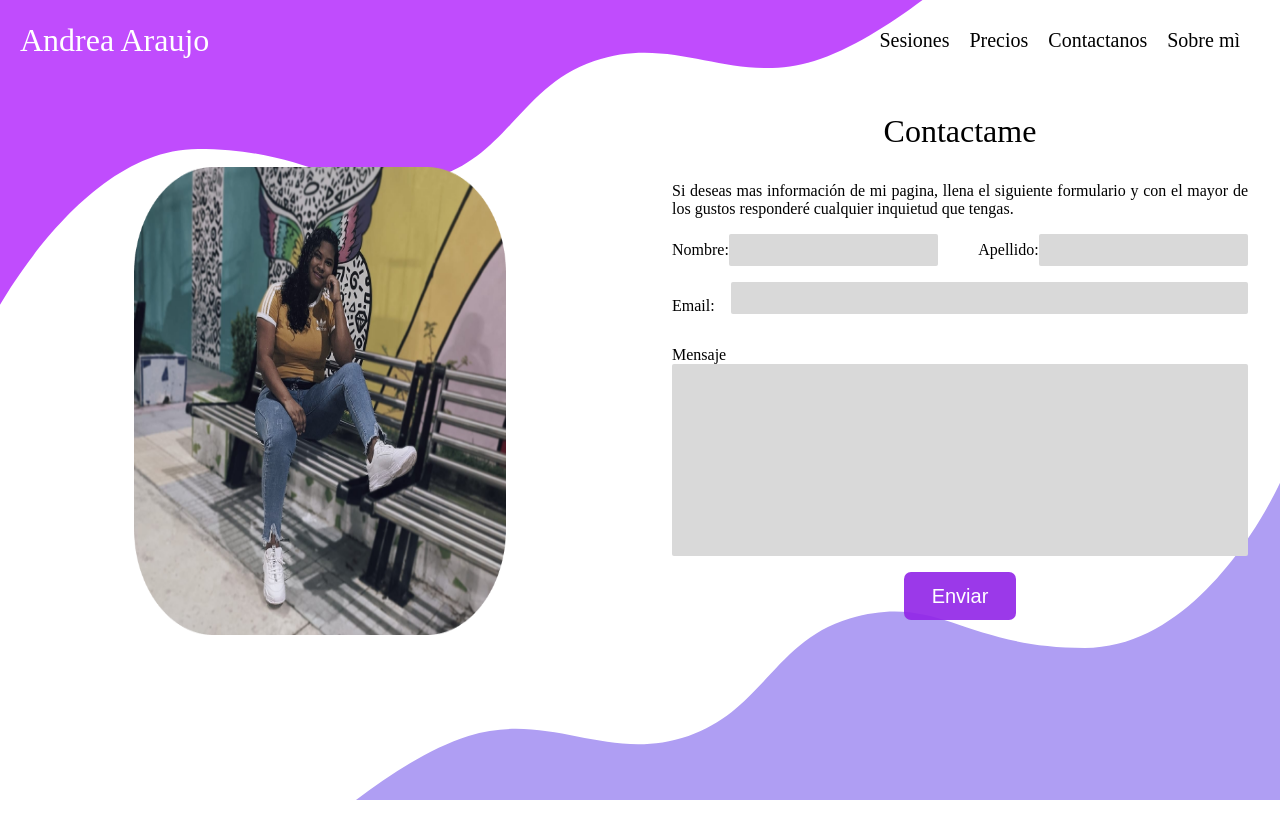
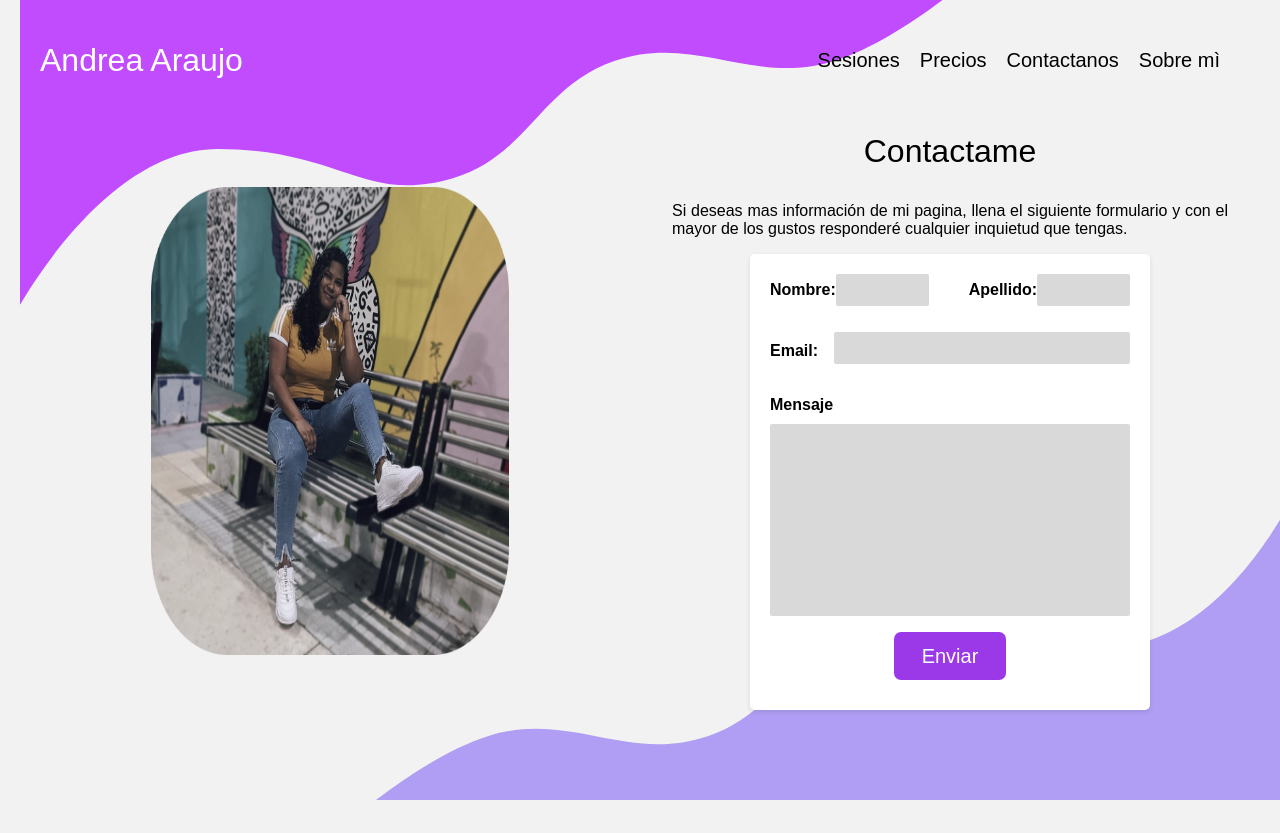
Before and after one commit to ANKAPOTHOGRAPY/ankaphoto, a React (Vite) app: page /contactanos in a window 1280 px wide. Before the commit the page ends 800 px from the top, so only its background shows below. Built offline with nearby package versions, Linux system fonts and the light colour scheme.

Commit message:
formulario mas diseño

```diff
--- /dev/null
+++ b/src/Pages/Formularios/formulario.jsx
@@ -0,0 +1,44 @@
+import React from 'react';
+import './formulario.scss';
+import { Header } from '../../components/Navegacion/Header';
+import { Link } from 'react-router-dom';
+function formulario() {
+  return (
+    <>
+
+      <Header />
+      <h1>Agendar y Pagar Sesión de Fotografía</h1>
+      <form>
+      <label for="nombre">Nombre:</label><input type="text" id="nombre" name="nombre" required></input>
+      <label for="email">Email:</label>
+      <input type="email" id="email" name="email" required></input>
+
+      <label for="telefono">Teléfono:</label>
+      <input type="tel" id="telefono" name="telefono" required></input>
+
+      <label for="fecha">Fecha preferida:</label>
+      <input type="date" id="fecha" name="fecha" required></input>
+
+      <label for="hora">Hora preferida:</label>
+      <input type="time" id="hora" name="hora" required></input>
+
+      <label for="plan">Seleccionar plan:</label>
+      <select id="plan" name="plan">
+        <option value="basico">Plan Básico</option>
+        <option value="premium">Plan Premium</option>
+        <option value="evento">Plan de Evento Especial</option>
+      </select>
+
+      <label for="tarjeta">Número de tarjeta:</label>
+      <input type="text" id="tarjeta" name="tarjeta" required></input>
+
+      <label for="cvv">CVV:</label>
+      <input type="text" id="cvv" name="cvv" required></input>
+
+      <input type="submit" value="Pagar"></input>
+    </form>
+    </>
+  );
+}
+
+export { formulario };
--- /dev/null
+++ b/src/Pages/Formularios/formulario.scss
@@ -0,0 +1,60 @@
+body {
+    font-family: Arial, sans-serif;
+    background-color: #f2f2f2;
+    padding: 20px;
+  }
+
+  h1 {
+    text-align: center;
+    color: #333;
+  }
+
+  form {
+    max-width: 400px;
+    margin: 0 auto;
+    background-color: #fff;
+    padding: 20px;
+    border-radius: 5px;
+    box-shadow: 0 2px 5px rgba(0, 0, 0, 0.1);
+  }
+
+  label, input, select {
+    display: block;
+    margin-bottom: 10px;
+  }
+
+  label {
+    font-weight: bold;
+  }
+
+  input[type="text"],
+  input[type="email"],
+  input[type="tel"],
+  input[type="date"],
+  input[type="time"],
+  input[type="submit"],
+  select {
+    width: 100%;
+    padding: 10px;
+    border: 1px solid #ccc;
+    border-radius: 4px;
+  }
+
+  input[type="submit"] {
+    background-color: #007bff;
+    color: #fff;
+    border: none;
+    padding: 10px 20px;
+    cursor: pointer;
+    border-radius: 4px;
+    transition: background-color 0.3s ease;
+  }
+
+  input[type="submit"]:hover {
+    background-color: #0056b3;
+  }
+
+  .error {
+    color: red;
+    margin-top: 5px;
+  }
--- a/src/Pages/Menu/Home.scss
+++ b/src/Pages/Menu/Home.scss
@@ -7,6 +7,7 @@
     height: 100vh;
     overflow: hidden;
     img{
+        position: relative;
         width: 100%;
         height: 100%;
         object-fit: cover;
--- a/src/Pages/Precio/Price.jsx
+++ b/src/Pages/Precio/Price.jsx
@@ -2,6 +2,8 @@ import React from "react";
 import '../Precio/Price.scss';
 import { Header } from '../../components/Navegacion/Header';
 import Fondo from '../../../public/fondoPrice.svg';
+import { Link } from "react-router-dom";
+import { formulario } from "../Formularios/formulario";
 
 function Price(){
     return(
@@ -26,7 +28,7 @@ function Price(){
                             <li>Galería en línea privada para ver y compartir las fotos.</li>
 
                         </p>
-                        <a href="/" className="BtnAgendar">Agendar</a>
+                        <Link to= '/formulario' className="BtnAgendar">Agendar</Link>
                     </div>
                     <div className="price Foto">
                         <a href="/">Sesión Premium</a>
@@ -37,7 +39,7 @@ function Price(){
                             <li>Edición profesional de las imágenes seleccionadas.</li>
                             <li>Galería en línea privada para ver y compartir las fotos.</li>
                         </p>
-                        <a href="/" className="BtnAgendar">Agendar</a>
+                        <Link to= '/formulario' className="BtnAgendar">Agendar</Link>
                     </div>
                     <div className="price Digital">
                         <a href="/">Sesión de Evento Especial</a>
@@ -48,7 +50,7 @@ function Price(){
                             <li>Entrega de fotografías digitales en alta resolución.</li>
                             <li>Edición profesional de las imágenes seleccionadas.</li>
                         </p>
-                        <a href="/" className="BtnAgendar">Agendar</a>
+                        <Link to= '/formulario' className="BtnAgendar">Agendar</Link>
                     </div>
                  </div>
             </div>
--- a/src/components/Description/About.scss
+++ b/src/components/Description/About.scss
@@ -2,8 +2,9 @@
     display: flex;
     width: 100%;
     height: 100vh;
-    background-color: #6000AB;
+    background-color: #9226E7;
     color: white;
+    position: relative;
 
     .right{
         width: 50%;
@@ -26,9 +27,26 @@
 
         h1{
             text-align: center;
+            margin-bottom: 30px;
         }
         p{
+            margin-bottom: 30px;
             text-align: justify;
+        }
+        .button{
+            margin-top: 20px;
+            padding: 15px 15px;
+            border-radius: 18px;
+            color: rgb(255, 255, 255);
+            margin-right: 30px;
+            background-color: #6000AB;
+        }
+        .button:hover{
+            background-color: #9226E7;
+        }
+        .button :link{
+            text-decoration: none;
+            color: rgb(255, 255, 255);
         }
     }
 }
```
